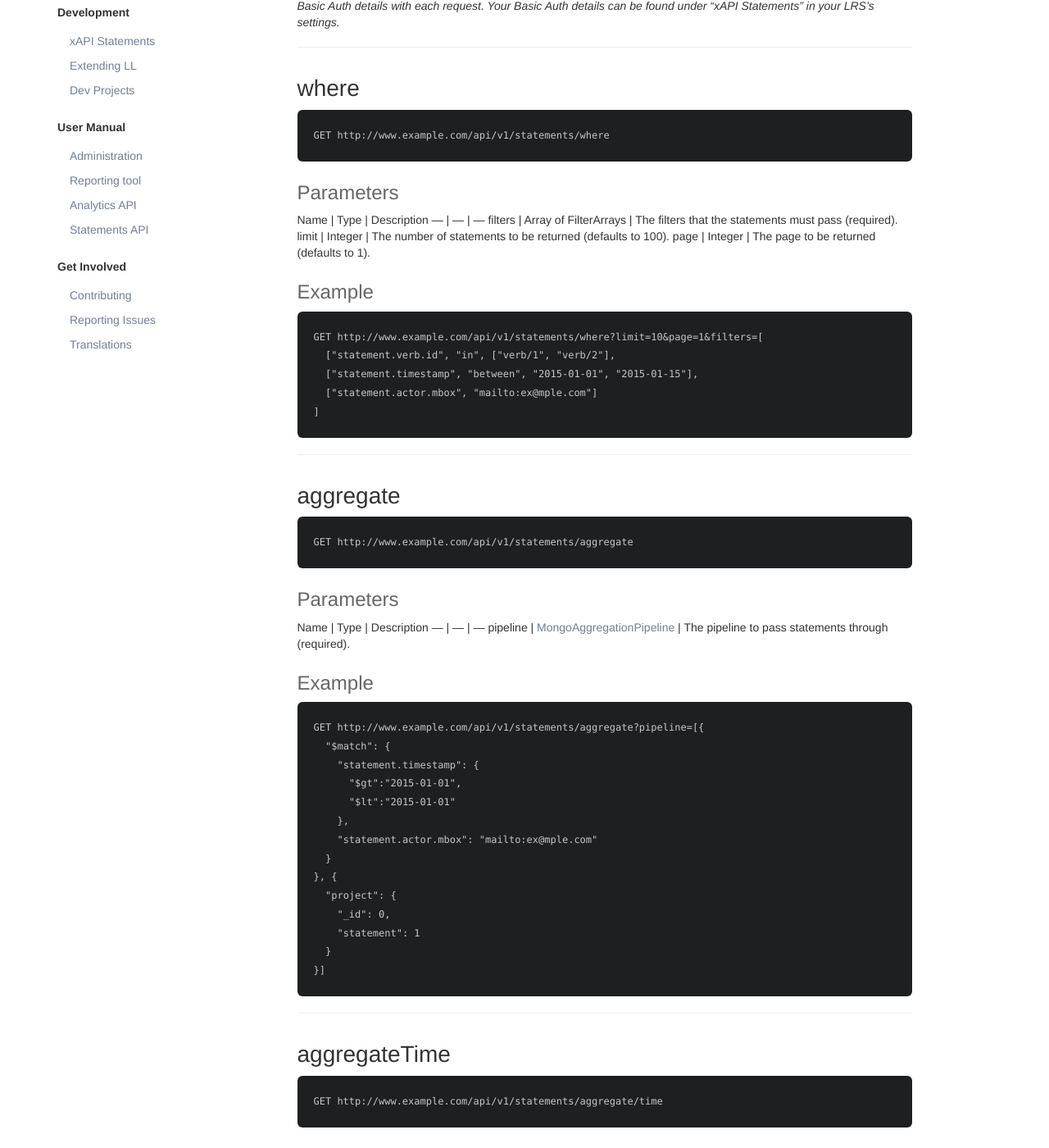
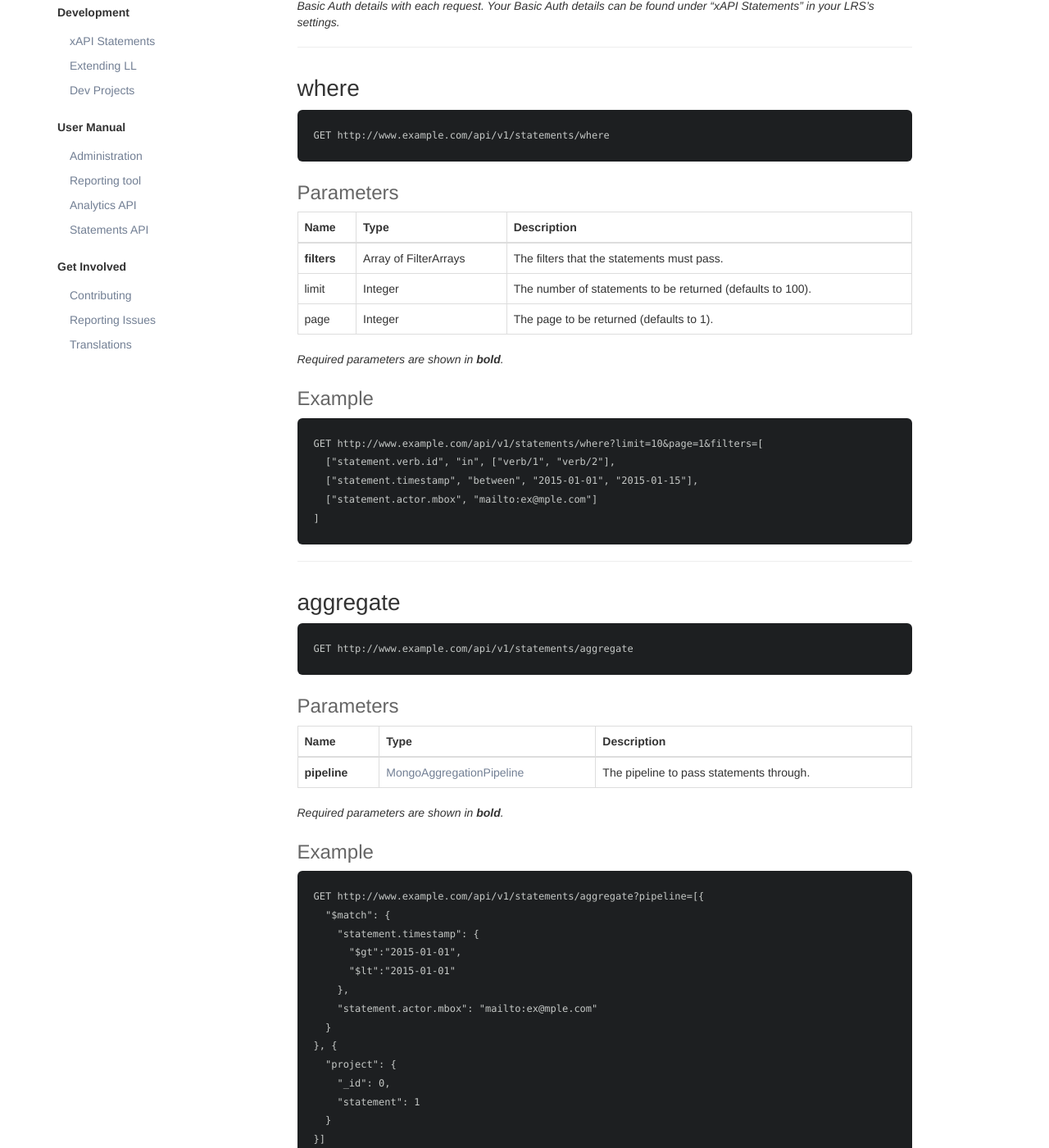
Before and after one commit to LearningLocker/docs, a Jekyll site: the page built from statements_api.md, in a window 1280 px wide and 1400 px high, scrolled down 527 px. Shown: the whole window at 82% size. Built offline with Jekyll 4.4.1, drawn with Linux system fonts in a browser that asks for light colours; nearby versions of some CDN libraries; some of the changed text lies outside the part shown.

Commit message:
Corrects formatting for Jekyll.

````diff
--- a/statements_api.md
+++ b/statements_api.md
@@ -18,11 +18,14 @@ GET http://www.example.com/api/v1/statements/where
 ```
 
 ### Parameters
+
 Name | Type | Description
 --- | --- | ---
-filters | Array of FilterArrays | The filters that the statements must pass (required).
+**filters** | Array of FilterArrays | The filters that the statements must pass.
 limit | Integer | The number of statements to be returned (defaults to 100).
 page | Integer | The page to be returned (defaults to 1).
+
+*Required parameters are shown in __bold__.*
 
 ### Example
 ```
@@ -39,9 +42,12 @@ GET http://www.example.com/api/v1/statements/aggregate
 ```
 
 ### Parameters
+
 Name | Type | Description
 --- | --- | ---
-pipeline | [MongoAggregationPipeline](http://docs.mongodb.org/manual/core/aggregation-pipeline/) | The pipeline to pass  statements through (required).
+**pipeline** | [MongoAggregationPipeline](http://docs.mongodb.org/manual/core/aggregation-pipeline/) | The pipeline to pass  statements through.
+
+*Required parameters are shown in __bold__.*
 
 ### Example
 ```
@@ -67,9 +73,12 @@ GET http://www.example.com/api/v1/statements/aggregate/time
 ```
 
 ### Parameters
+
 Name | Type | Description
 --- | --- | ---
-match | [MongoAggregationMatch](http://docs.mongodb.org/manual/reference/operator/aggregation/match/) | The match to pass statements through (required).
+**match** | [MongoAggregationMatch](http://docs.mongodb.org/manual/reference/operator/aggregation/match/) | The match to pass statements through.
+
+*Required parameters are shown in __bold__.*
 
 ### Example
 ```
@@ -88,9 +97,12 @@ GET http://www.example.com/api/v1/statements/aggregate/object
 ```
 
 ### Parameters
+
 Name | Type | Description
 --- | --- | ---
-match | [MongoAggregationMatch](http://docs.mongodb.org/manual/reference/operator/aggregation/match/) | The match to pass statements through (required).
+**match** | [MongoAggregationMatch](http://docs.mongodb.org/manual/reference/operator/aggregation/match/) | The match to pass statements through.
+
+*Required parameters are shown in __bold__.*
 
 ### Example
 ```
````
